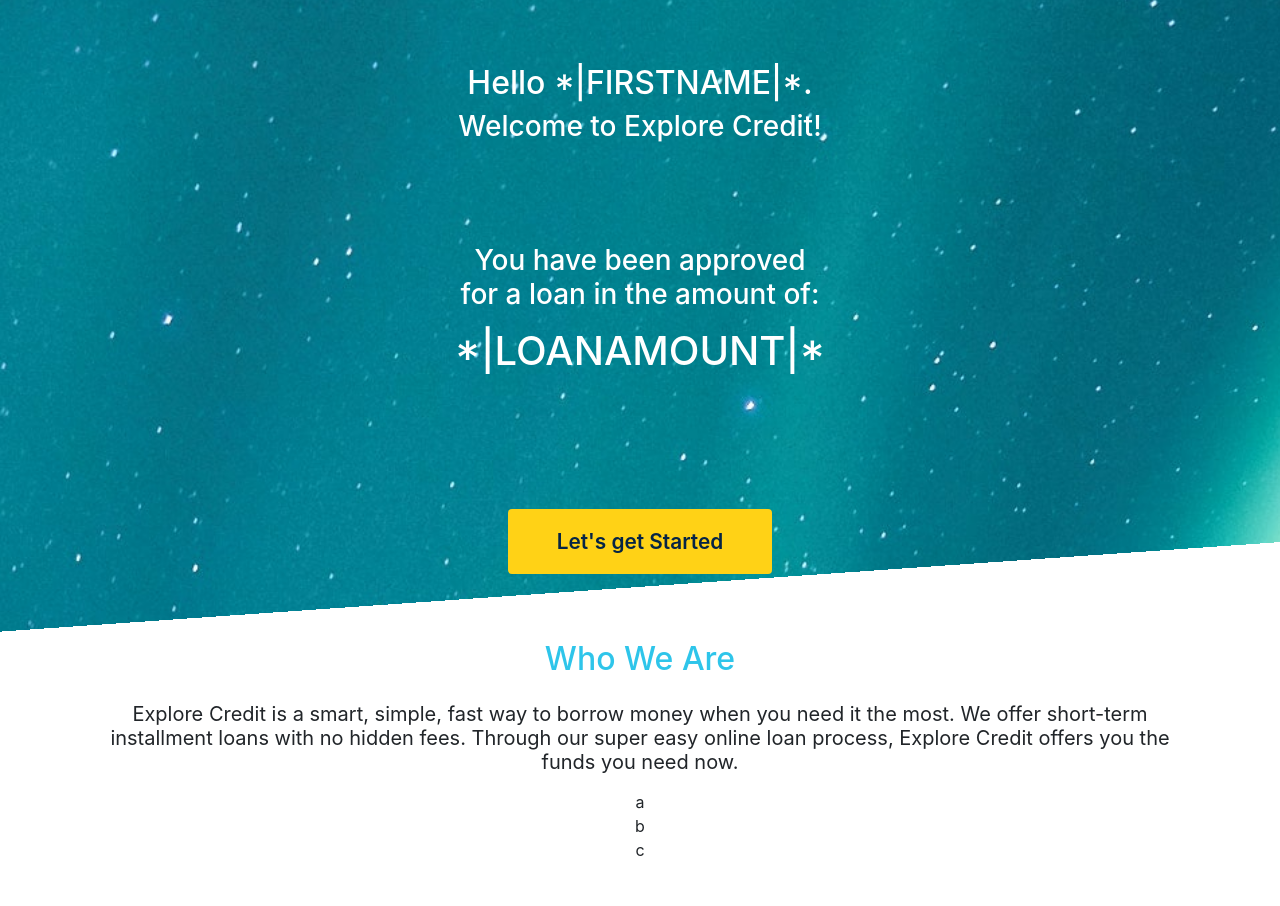
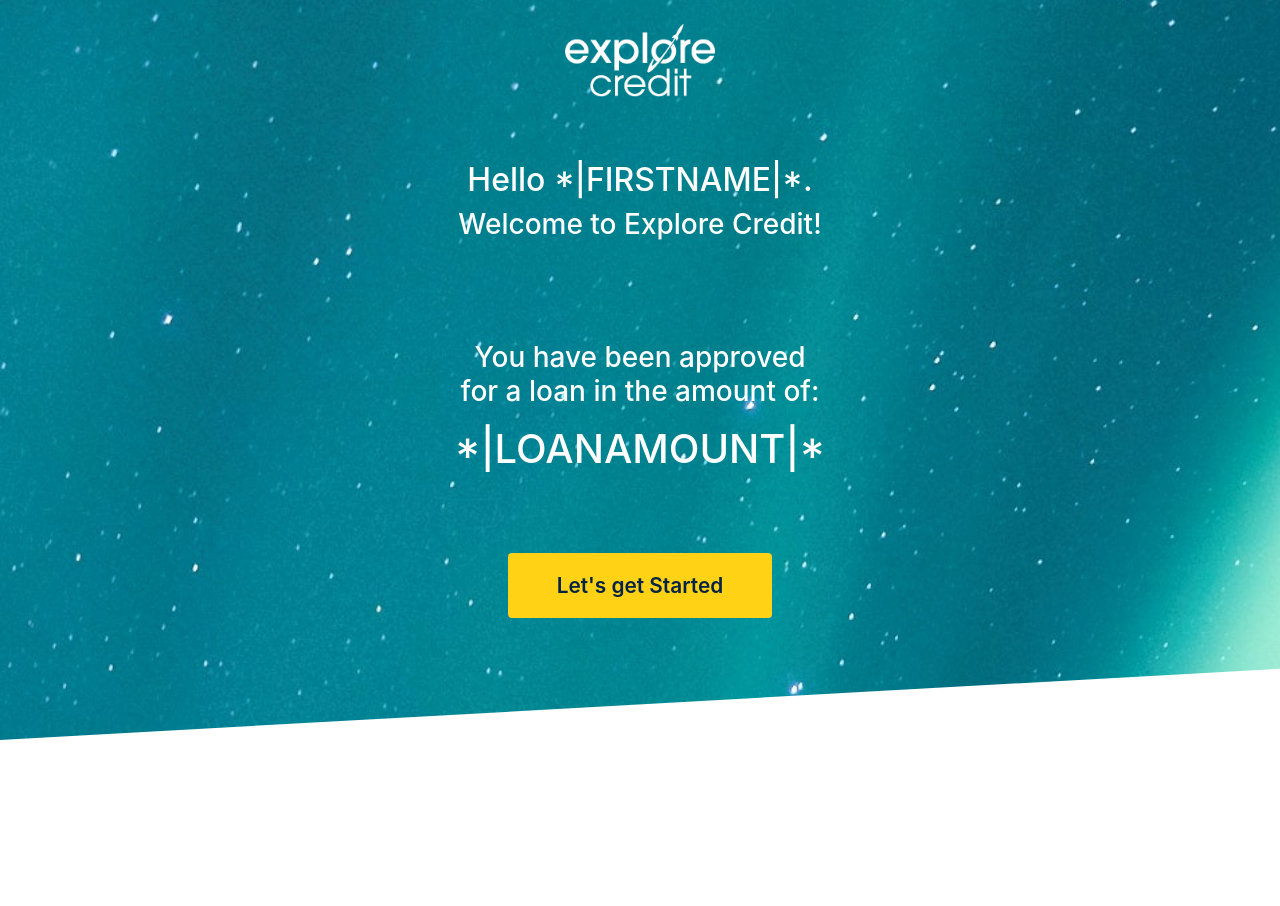
Before and after one commit to rcdflorez/dm-ec-test, a Gatsby site: page / in a window 1280 px wide. Shown: the top 906 px of the page. Built offline with nearby package versions, Linux system fonts and the light colour scheme; Gatsby itself is replaced by a stand-in of ours.

Commit message:
more edits

```diff
--- a/src/components/Footer.Styles.css
+++ b/src/components/Footer.Styles.css
@@ -112,7 +112,7 @@
     .footer {
         background-size: cover !important;
         font-size: 1.2rem;
-        clip-path: polygon(0% 25%, 100% 0px, 100% 100%, 0% calc(100% - 0px));
+        clip-path: polygon(-55% 25%, 100% 6%, 100% 100%, 0% calc(100% - 0px));
     }
     .footer-container {
         max-width: 1366px;
--- a/src/components/Hero.Styles.css
+++ b/src/components/Hero.Styles.css
@@ -23,9 +23,14 @@
 @media (min-width: 576px) {
     .bottom-hero {
         background: linear-gradient(176deg, rgba(255, 255, 255, 0) 80%, rgba(255, 255, 255, 1) 80%);
+        height: 95vh;
     }
     .hero-container {
         background-image: url("../images/bg-large.png");
+        clip-path: polygon(0% 0%, 100% 0%, 100% 78%, 0% 740px);
+    }
+    .body-container {
+        padding-top: 7rem;
     }
 }
 
--- a/src/components/Hero.jsx
+++ b/src/components/Hero.jsx
@@ -11,6 +11,13 @@
             src="../images/ex-icon.png"
             className="mx-auto"
             width="80"
+          />
+        </div>
+        <div className="text-center pt-4 d-none d-sm-block">
+          <StaticImage
+            src="../images/explore_credit_white_RGB1.png"
+            className="mx-auto"
+            width="150"
           />
         </div>
 
@@ -28,16 +35,16 @@
               <h1 className="mt-3">*|LOANAMOUNT|*</h1>
             </div>
           </div>
-          <div className="my-auto">
-            <div className="col-12 col-sm-12 p-0 text-center">
+          <div className="my-auto pb-sm-1 mt-sm-5 ">
+            <div className="col-12 col-sm-12 p-0 text-center mt-sm-4">
               <a className="btn primary px-5 py-3">Let's get Started</a>
             </div>
           </div>
         </div>
       </div>
-      <div className="container-lg">
+      <div className="container-lg body-container">
         <div className="row bg-white">
-          <div className="col-12 text-center">
+          <div className="col-12 col-sm-9 text-center m-auto">
             <p className="h2 wwa-header pb-3">Who We Are</p>
             <p className="h5 wwa-body">
               Explore Credit is a smart, simple, fast way to borrow money when
```
